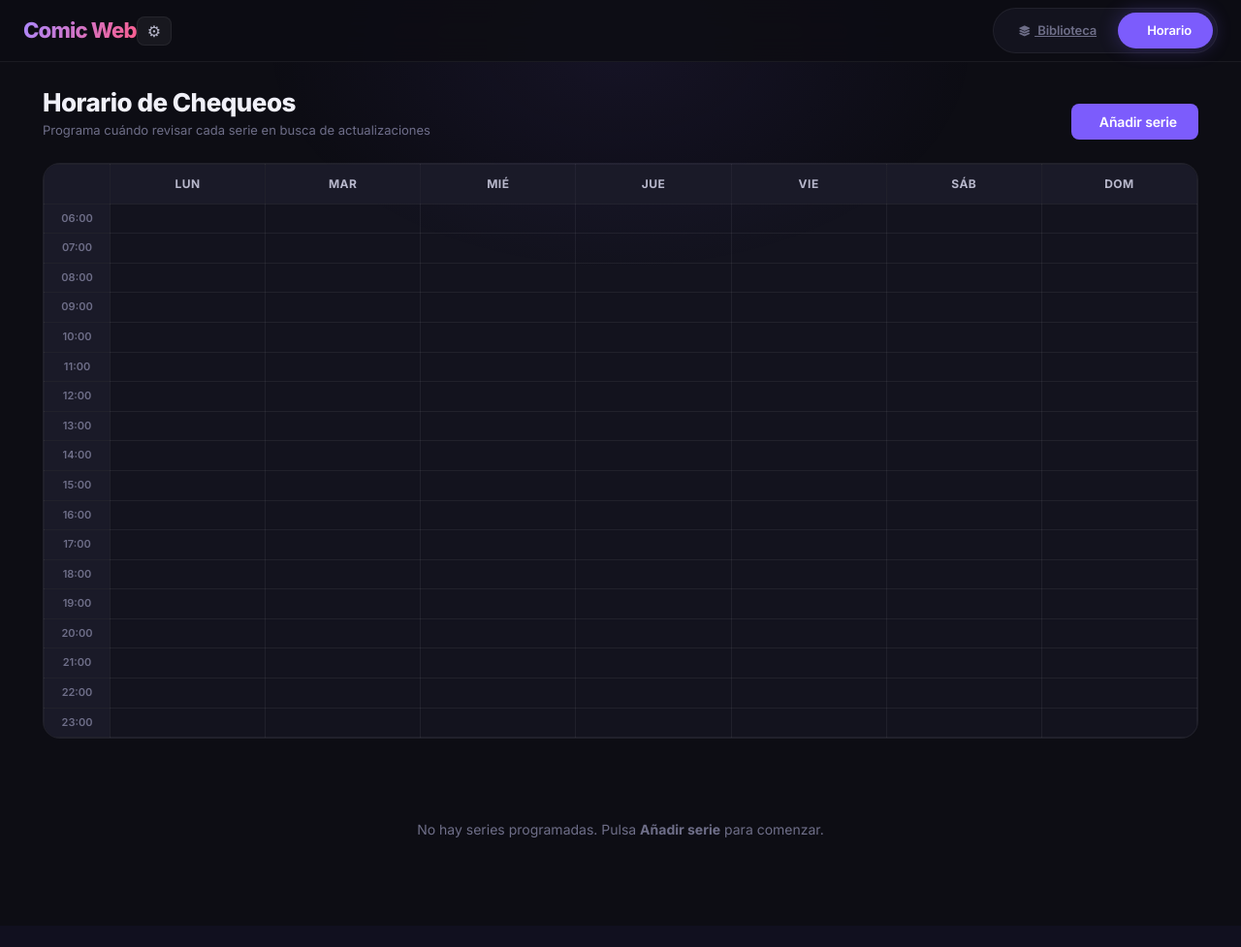
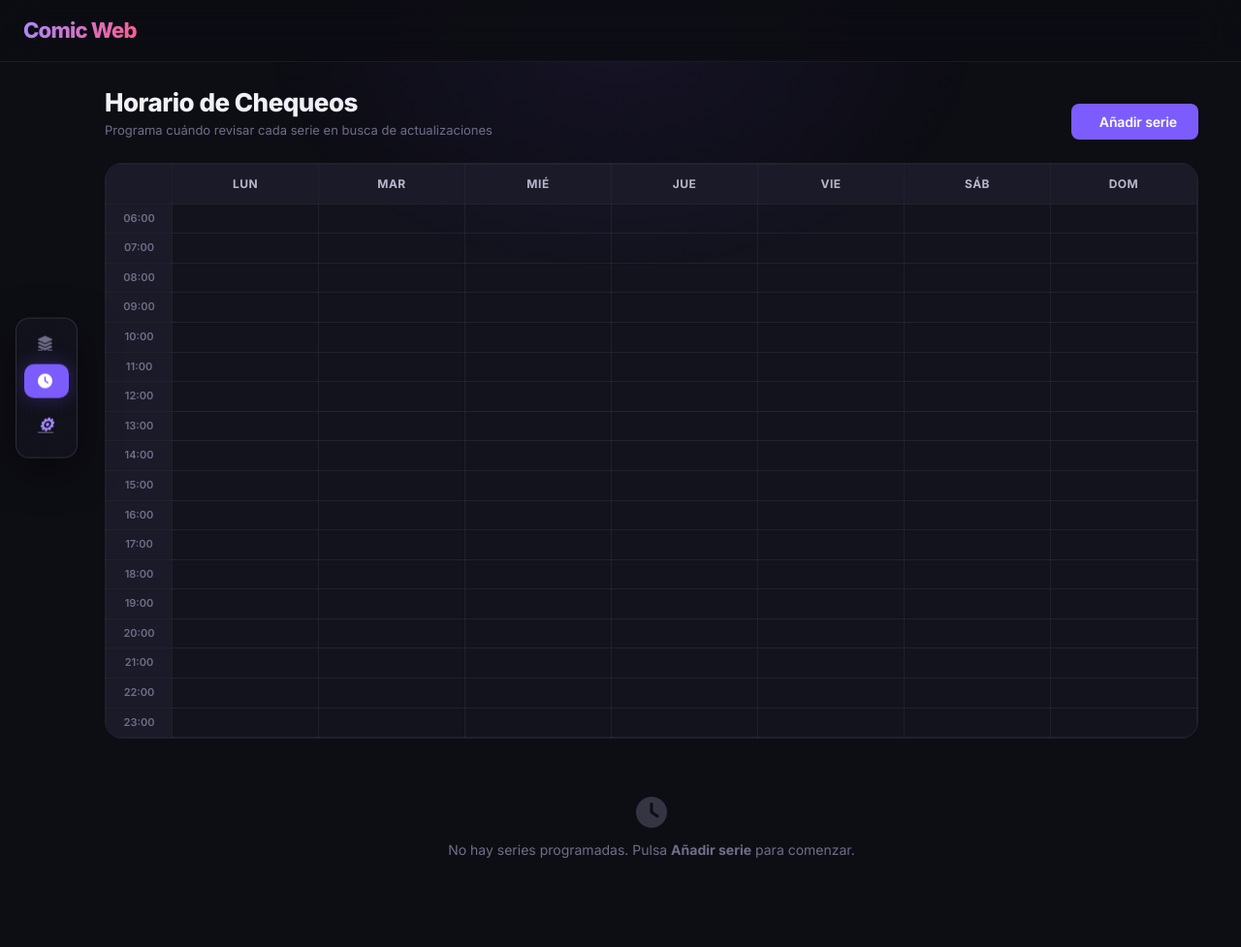
Before and after one commit to AbddallahRR/AnyOne, a FastAPI app: page /schedule in a window 1280 px wide. Shown: the whole page at 97% size. Before the commit the page ends 864 px from the top, so only its background shows below. Run offline with FastAPI, Linux system fonts and the light colour scheme; data that the repository does not hold is empty.

Commit message:
New: barra de secciones como rail lateral en escritorio (solo iconos, expandible)

```diff
--- a/static/css/layout.css
+++ b/static/css/layout.css
@@ -10,10 +10,18 @@
   position: sticky;
   top: 0;
   background: rgba(13,13,20,0.88);
-  backdrop-filter: blur(18px);
   z-index: 10;
   display: flex;
   flex-direction: column;
+}
+/* El blur va en un pseudo: backdrop-filter en .app-nav creaba containing
+   block para hijos fixed (el rail izquierdo) y lo anclaba a la barra. */
+.app-nav::before {
+  content: '';
+  position: absolute;
+  inset: 0;
+  backdrop-filter: blur(18px);
+  z-index: -1;
 }
 @media (min-width: 640px) {
   .app-nav {
@@ -54,7 +62,7 @@
 
 .tab-btn i {
   margin-right: 5px;
-  font-size: 11px;
+  font-size: 14px;
 }
 
 @media (min-width: 640px) {
@@ -92,3 +100,64 @@
   .btn-label { display: none; }
   .btn-primary { padding: 10px 14px; }
 }
+
+/* ── Rail de secciones (solo escritorio) ──
+   Las tabs viven dentro de .app-nav (móvil sin cambios). En ≥900px pasan a
+   un rail vertical fijo pegado al borde izquierdo, centrado, visible por
+   defecto con solo iconos; se ensancha al pasar el mouse (o al enfocar con
+   teclado) para mostrar las etiquetas. .app-nav ya no es containing block
+   (blur movido a ::before, animación movida a la fila superior), así que
+   fixed = viewport. */
+@media (min-width: 640px) {
+  .app-nav .nav-row--top { flex: 1; }
+}
+
+/* Ajustes en el rail solo en escritorio; en móvil queda el de la barra superior */
+.rail-settings { display: none; }
+
+@media (min-width: 900px) {
+  /* Deja hueco a la izquierda para que el rail no tape la primera columna */
+  .page-content { padding-left: 88px; }
+
+  .tab-nav {
+    position: fixed;
+    left: 16px;
+    top: 50%;
+    transform: translateY(-50%);
+    flex-direction: column;
+    gap: 4px;
+    width: 64px;
+    padding: 8px;
+    overflow: hidden;
+    border-radius: 14px;
+    background: rgba(19,19,30,0.92);
+    border: 1px solid var(--border-hi);
+    backdrop-filter: blur(18px);
+    box-shadow: 0 12px 40px rgba(0,0,0,0.5);
+    z-index: 40;
+    transition: width 0.28s cubic-bezier(0.4,0,0.2,1);
+  }
+  .tab-nav:hover,
+  .tab-nav:focus-within { width: 208px; }
+
+  .tab-btn {
+    display: flex;
+    align-items: center;
+    gap: 8px;
+    width: 100%;
+    padding: 10px 14px;
+    border-radius: 10px;
+    font-size: 0;          /* colapsado: solo el icono (el texto no hereda tamaño) */
+  }
+  .tab-btn i { font-size: 15px; }   /* el icono sí conserva tamaño */
+  .tab-nav:hover .tab-btn,
+  .tab-nav:focus-within .tab-btn { font-size: 13px; }
+
+  /* El engranaje es un glifo de texto: se ve menor que los iconos FA, así que
+     se agranda y se tiñe para destacarlo. */
+  .rail-settings i { font-size: 18px; color: var(--accent-lt); }
+
+  /* Ajustes: en escritorio vive en el rail, no en la barra superior */
+  .rail-settings { display: flex; }
+  .settings-link { display: none; }
+}
--- a/templates/schedule.html
+++ b/templates/schedule.html
@@ -9,8 +9,8 @@
 {% block content %}
 <div class="schedule-page">
 
-  <nav class="nav-enter app-nav">
-    <div class="nav-row nav-row--top">
+  <nav class="app-nav">
+    <div class="nav-enter nav-row nav-row--top">
       <a href="/" class="nav-logo accent-gradient" style="text-decoration:none;">Comic Web</a>
       <div class="nav-actions">
         <a href="/settings" class="btn-ghost settings-link" title="Configuración">&#9881;</a>
@@ -19,7 +19,8 @@
     <div class="nav-row nav-row--tabs">
       <div class="tab-nav">
         <a href="/" class="tab-btn"><i class="fas fa-layer-group"></i> Biblioteca</a>
-        <button class="tab-btn active"><i class="fas fa-calendar-alt"></i> Horario</button>
+        <button class="tab-btn active"><i class="fas fa-clock"></i> Horario</button>
+        <a href="/settings" class="tab-btn rail-settings" title="Configuración"><i>&#9881;</i> Configuración</a>
       </div>
     </div>
   </nav>
@@ -55,7 +56,7 @@
     </div>
 
     <p class="sched-empty-msg hidden" id="sched-empty">
-      <i class="fas fa-calendar-plus"></i><br>
+      <i class="fas fa-clock"></i><br>
       No hay series programadas. Pulsa <strong>Añadir serie</strong> para comenzar.
     </p>
 
```
Also changed, not shown: templates/index.html (+6 -3 lines).
